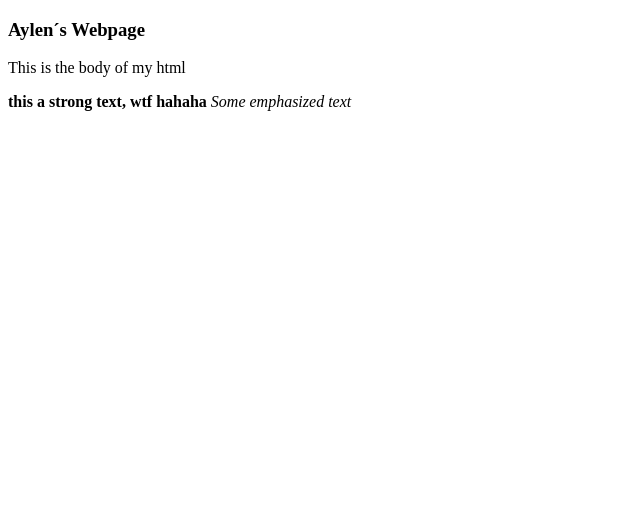
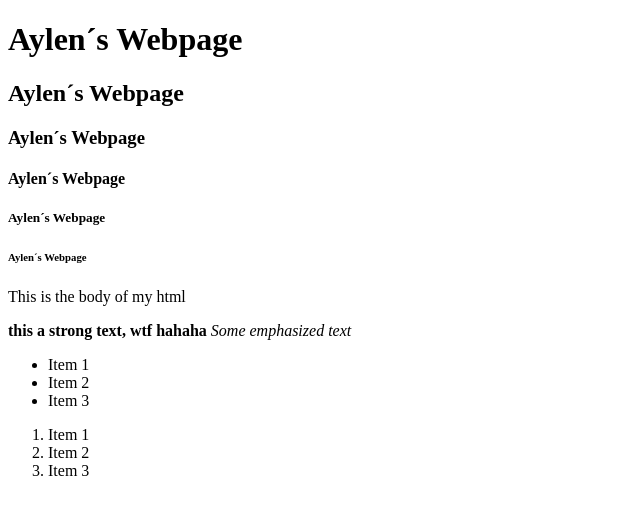
Before and after one commit to ASGuzman/git_test, a plain HTML site: page html-boilerplate/index.html in a window 1280 px wide. Shown: the whole page, without its empty margins (0-640 px from the left). Drawn offline with Linux system fonts and the light colour scheme.

Commit message:
New lists

```diff
--- a/html-boilerplate/index.html
+++ b/html-boilerplate/index.html
@@ -5,11 +5,29 @@
         <title> My First Webpage </title>
     </head>
     <body>
+        <!-- distintos tipos de tamaños de titulos-->
+        <h1> Aylen´s Webpage</h1>
+        <h2> Aylen´s Webpage</h2>
         <h3> Aylen´s Webpage</h3>
+        <h4> Aylen´s Webpage</h4>
+        <h5> Aylen´s Webpage</h5>
+        <h6> Aylen´s Webpage</h6>
         <p>
             This is the body of my html
         </p>
-        <strong> this a strong text, wtf hahaha </strong>
-        <em>Some emphasized text</em>
+        <strong> this a strong text, wtf hahaha </strong> <!-- Creamos texto en negrita-->
+        <em>Some emphasized text</em> <!-- creamos texto en italica -->
+        <!-- Creamos una lista sin importar el orden-->
+         <ul>
+            <li> Item 1</li>
+            <li> Item 2</li>
+            <li>Item 3</li>
+         </ul>
+         <!-- Ordered list-->
+          <ol>
+            <li> Item 1</li>
+            <li> Item 2</li>
+            <li>Item 3</li>
+          </ol>
     </body>
 </html>
```
